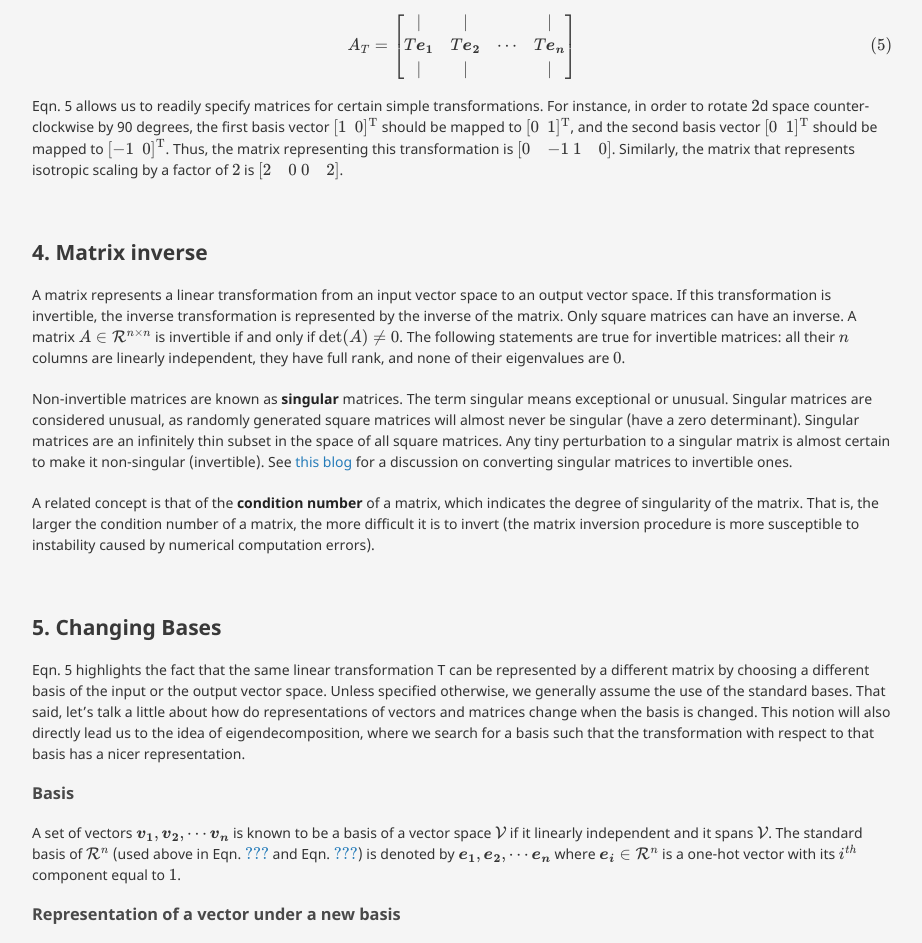
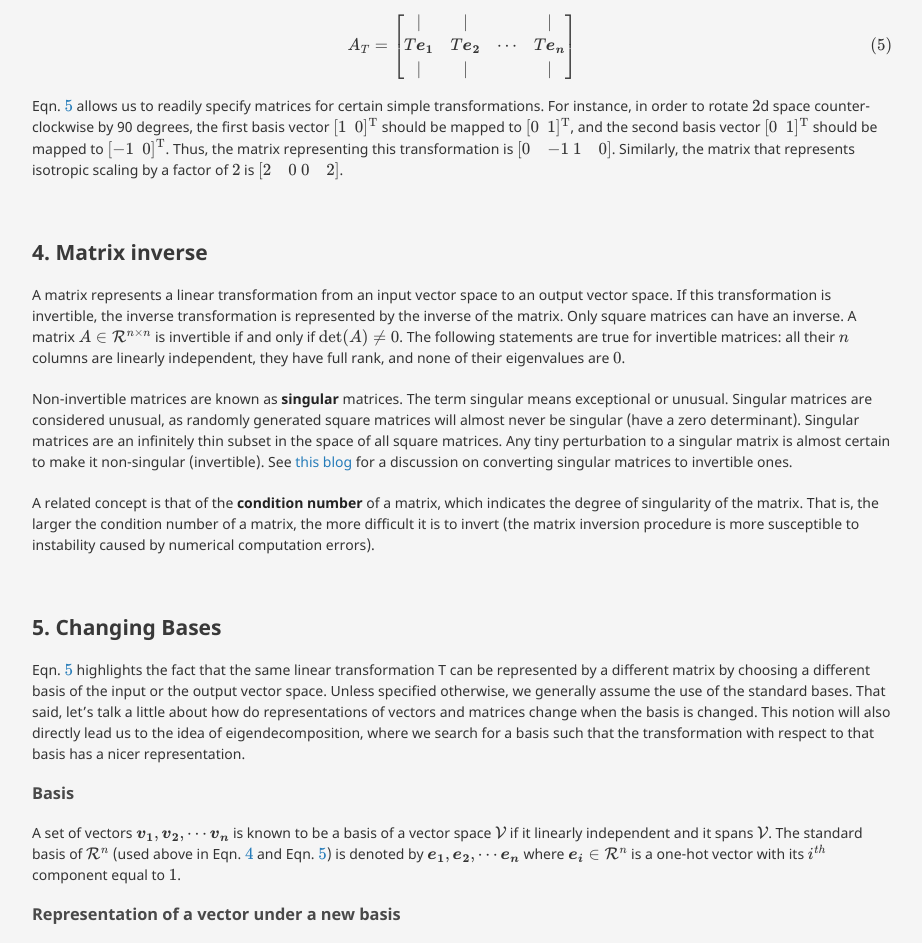
Before and after one commit to neeravkarani/notes, a Jekyll site: the page built from _posts/math/2024-06-17-linear-algebra.md, in a window 1280 px wide and 1400 px high, scrolled down 2287 px. Shown: the part 328-1271 px from the top of the window, without its empty margins (178-1100 px from the left). Built offline with Jekyll 4.4.1, drawn with Linux system fonts in a browser that asks for light colours; formulas are drawn with MathJax 3; some of the changed text lies outside the part shown.

Commit message:
equation labels work

```diff
--- a/_posts/math/2024-06-17-linear-algebra.md
+++ b/_posts/math/2024-06-17-linear-algebra.md
@@ -104,6 +104,7 @@ $$ \begin{equation}
 \end{bmatrix}
 \begin{bmatrix} | \\ \boldsymbol{e_i} \\ | \end{bmatrix} =
 \begin{bmatrix} | \\ T \boldsymbol{e_i} \\ | \end{bmatrix}
+\label{eqn_linear2}
 \end{equation}$$
 
 
@@ -113,9 +114,10 @@ $$ \begin{equation} A_T =
 T \boldsymbol{e_1} & T \boldsymbol{e_2} & \cdots & T \boldsymbol{e_n} \\
 | & | & & |
 \end{bmatrix}
+\label{eqn_linear3}
 \end{equation}$$
 
-Eqn. 5 allows us to readily specify matrices for certain simple transformations. For instance, in order to rotate $2$d space counter-clockwise by 90 degrees, the first basis vector $[1 \hspace{5pt} 0] ^ {\text{T}}$ should be mapped to $[0 \hspace{5pt} 1] ^ {\text{T}}$, and the second basis vector $[0 \hspace{5pt} 1] ^ {\text{T}}$ should be mapped to $[-1 \hspace{5pt} 0] ^ {\text{T}}$. Thus, the matrix representing this transformation is $\begin{bmatrix} 0 & -1 \\ 1 & 0 \end{bmatrix}$. Similarly, the matrix that represents isotropic scaling by a factor of $2$ is $\begin{bmatrix} 2 & 0 \\ 0 & 2 \end{bmatrix}$.
+Eqn. \ref{eqn_linear3} allows us to readily specify matrices for certain simple transformations. For instance, in order to rotate $2$d space counter-clockwise by 90 degrees, the first basis vector $[1 \hspace{5pt} 0] ^ {\text{T}}$ should be mapped to $[0 \hspace{5pt} 1] ^ {\text{T}}$, and the second basis vector $[0 \hspace{5pt} 1] ^ {\text{T}}$ should be mapped to $[-1 \hspace{5pt} 0] ^ {\text{T}}$. Thus, the matrix representing this transformation is $\begin{bmatrix} 0 & -1 \\ 1 & 0 \end{bmatrix}$. Similarly, the matrix that represents isotropic scaling by a factor of $2$ is $\begin{bmatrix} 2 & 0 \\ 0 & 2 \end{bmatrix}$.
 
 
 <br>
@@ -132,7 +134,7 @@ A related concept is that of the **condition number** of a matrix, which indicat
 
 ## 5. Changing Bases
 
-Eqn. 5 highlights the fact that the same linear transformation T can be represented by a different matrix by choosing a different basis of the input or the output vector space. Unless specified otherwise, we generally assume the use of the standard bases. That said, let's talk a little about how do representations of vectors and matrices change when the basis is changed. This notion will also directly lead us to the idea of eigendecomposition, where we search for a basis such that the transformation with respect to that basis has a nicer representation.
+Eqn. \ref{eqn_linear3} highlights the fact that the same linear transformation T can be represented by a different matrix by choosing a different basis of the input or the output vector space. Unless specified otherwise, we generally assume the use of the standard bases. That said, let's talk a little about how do representations of vectors and matrices change when the basis is changed. This notion will also directly lead us to the idea of eigendecomposition, where we search for a basis such that the transformation with respect to that basis has a nicer representation.
 
 ### Basis
 A set of vectors $\{\boldsymbol{v_1}, \boldsymbol{v_2}, \cdots \boldsymbol{v_n}\}$ is known to be a basis of a vector space $\mathcal{V}$ if it linearly independent and it spans $\mathcal{V}$. The standard basis of $\mathcal{R}^n$ (used above in Eqn. \ref{eqn_linear2} and Eqn. \ref{eqn_linear3}) is denoted by $\{\boldsymbol{e_1}, \boldsymbol{e_2}, \cdots \boldsymbol{e_n}\}$ where $\boldsymbol{e_i} \in \mathcal{R}^n$ is a one-hot vector with its $i^{th}$ component equal to $1$.
@@ -168,7 +170,7 @@ Eigenvectors of a matrix are special input vectors which undergo simple scaling
 
 Such a basis is said to be "natural basis" for the matrix. Each matrix has its own (in German, eigene) natural basis. Therefore, the vectors forming the basis are called as the eigenvectors of the matrix. The corresponding scaling factors are known as the eigenvalues. The eigendecomposition is a change-of-basis operation that expresses a matrix $A$ with respect to its eigenbasis:
 
-$$ \begin{equation} A = Q \Lambda Q^{-1} \end{equation} $$
+$$ \begin{equation} A = Q \Lambda Q^{-1} \label{eqn_eigen} \end{equation}$$
 
 The matrices $A$ and $\Lambda$ are similar matrices, with $A$ represented in the standard basis and $\Lambda$ represented in the eigenbasis. $\Lambda$ is a diagonal matrix, with its diagonal entries being the eigenvalues of $A$.
 
```
